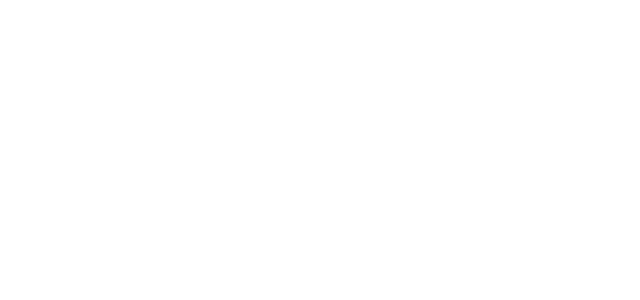
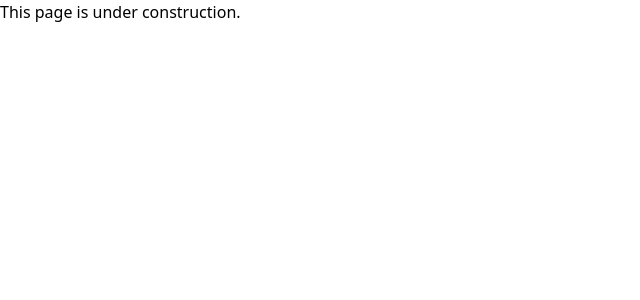
Before and after one commit to gauranga18/Tonmay_Portfolio, a React (Vite) app: page /contact in a window 1280 px wide. Shown: the top 300 px of the page, without its empty margins (0-640 px from the left). Built offline with nearby package versions, Linux system fonts and the light colour scheme.

Commit message:
initial commit

```diff
--- a/src/components/Contact.jsx
+++ b/src/components/Contact.jsx
@@ -3,7 +3,7 @@ import React from 'react'
 const Contact = () => {
   return (
     <div>
-
+      This page is under construction.
     </div>
   )
 }
```
